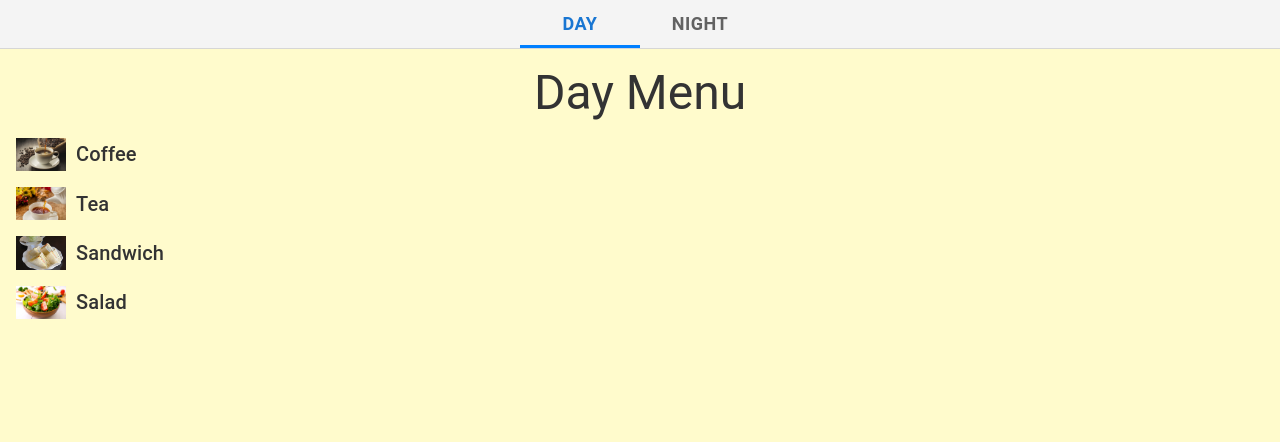
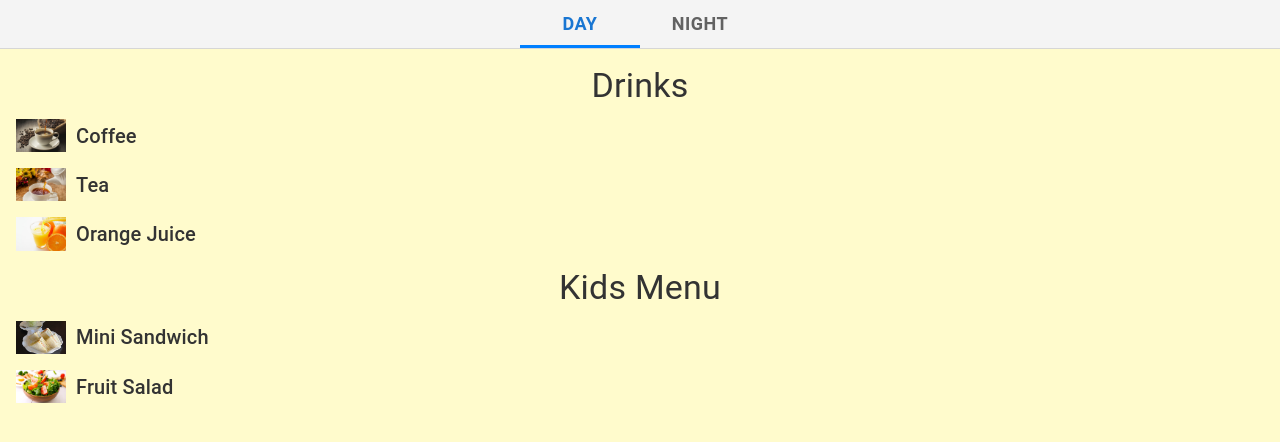
Before and after one commit to okumura0321/oku-cafe, a Next.js app: page / in a window 1280 px wide. Shown: the top 442 px of the page. Built offline with nearby package versions, Linux system fonts and the light colour scheme.

Commit message:
構成変更
・現在時刻によってデフォルトのタブ指定を変更
・DayComponentの構成変更

```diff
--- a/app/page.tsx
+++ b/app/page.tsx
@@ -10,10 +10,14 @@ const Home: FC = () => {
   const [tabIndex, setTabIndex] = useState<number>(0);
 
   useEffect(() => {
-    // Access localStorage only on the client side
+    // Determine the initial tab based on the time and localStorage
     const savedIndex = localStorage.getItem('tabIndex');
     if (savedIndex) {
       setTabIndex(parseInt(savedIndex, 10));
+    } else {
+      const currentHour = new Date().getHours();
+      // Default to NIGHT if it's outside of 9:00 to 17:00
+      setTabIndex(currentHour >= 9 && currentHour < 18 ? 0 : 1);
     }
   }, []);
 
--- a/components/DayComponent.tsx
+++ b/components/DayComponent.tsx
@@ -23,8 +23,8 @@ const DayComponent: FC = () => (
         color: dayTheme.palette.text.primary,
       }}
     >
-      <Typography variant="h3" gutterBottom>
-        Day Menu
+      <Typography variant="h4" gutterBottom>
+        Drinks
       </Typography>
       <Box component="ul" sx={{ listStyle: 'none', padding: 0 }}>
         <Box component="li" sx={{ display: 'flex', alignItems: 'center', marginBottom: 2 }}>
@@ -36,12 +36,21 @@ const DayComponent: FC = () => (
           <Typography variant="h6">Tea</Typography>
         </Box>
         <Box component="li" sx={{ display: 'flex', alignItems: 'center', marginBottom: 2 }}>
-          <img src="/images/sandwich.jpg" alt="Sandwich" style={{ width: '50px', marginRight: '10px' }} />
-          <Typography variant="h6">Sandwich</Typography>
+          <img src="/images/juice.jpg" alt="Juice" style={{ width: '50px', marginRight: '10px' }} />
+          <Typography variant="h6">Orange Juice</Typography>
+        </Box>
+      </Box>
+      <Typography variant="h4" gutterBottom>
+        Kids Menu
+      </Typography>
+      <Box component="ul" sx={{ listStyle: 'none', padding: 0 }}>
+        <Box component="li" sx={{ display: 'flex', alignItems: 'center', marginBottom: 2 }}>
+          <img src="/images/sandwich.jpg" alt="Mini Sandwich" style={{ width: '50px', marginRight: '10px' }} />
+          <Typography variant="h6">Mini Sandwich</Typography>
         </Box>
         <Box component="li" sx={{ display: 'flex', alignItems: 'center', marginBottom: 2 }}>
-          <img src="/images/salad.jpg" alt="Salad" style={{ width: '50px', marginRight: '10px' }} />
-          <Typography variant="h6">Salad</Typography>
+          <img src="/images/salad.jpg" alt="Fruit Salad" style={{ width: '50px', marginRight: '10px' }} />
+          <Typography variant="h6">Fruit Salad</Typography>
         </Box>
       </Box>
     </Box>
--- a/components/NightComponent.tsx
+++ b/components/NightComponent.tsx
@@ -24,7 +24,7 @@ const NightComponent: FC = () => (
       }}
     >
       <Typography variant="h3" gutterBottom>
-        Night Menu
+        Alcohol Menu
       </Typography>
       <Box component="ul" sx={{ listStyle: 'none', padding: 0 }}>
         <Box component="li" sx={{ display: 'flex', alignItems: 'center', marginBottom: 2 }}>
```
Also changed, not shown: public/images/juice.jpg (added).
